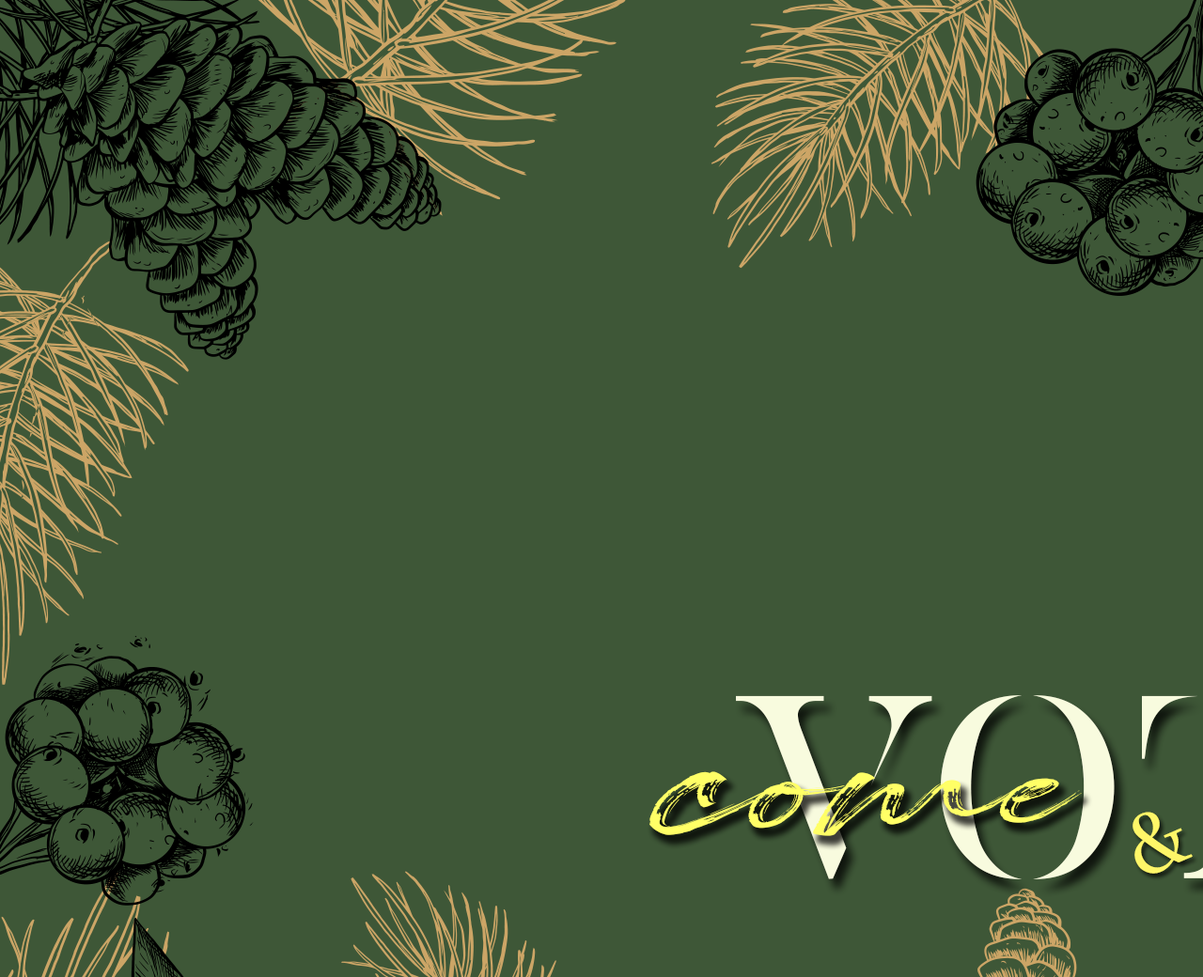
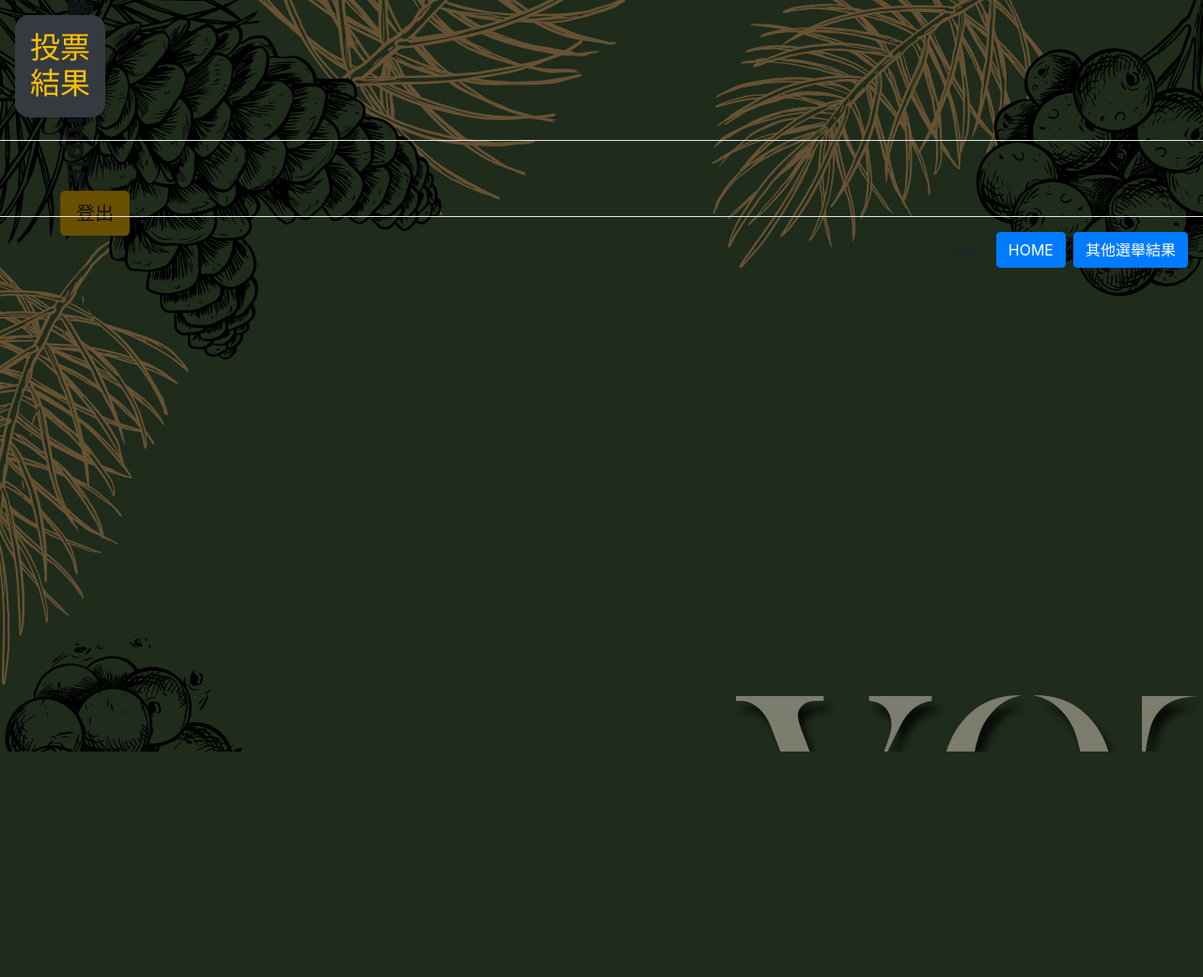
Before and after one commit to EuniQQ/polling, a PHP site: page /index.php?do=vote_result&id= in a window 1280 px wide; the page is wider, and only the part inside the window is pictured. Shown: the top 1040 px of that part at 94% size. After the commit the page ends 800 px from the top of that part, so only its background shows below. Run offline with PHP 8.4, Linux system fonts and the light colour scheme; the visitor is signed in with stand-in values (Sample User, id 1); data comes from the database, SQL or seed files in the repository; data that the repository does not hold is empty.

Commit message:
製作投票結果頁

```diff
--- a/frontend/vote_result.php
+++ b/frontend/vote_result.php
@@ -1,5 +1,30 @@
+<!DOCTYPE html>
+<html lang="en">
+<head>
+    <meta charset="UTF-8">
+    <meta http-equiv="X-UA-Compatible" content="IE=edge">
+    <meta name="viewport" content="width=device-width, initial-scale=1.0">
+    <title>Document</title>
+    <link rel="stylesheet" href="https://cdn.jsdelivr.net/npm/bootstrap@4.6.1/dist/css/bootstrap.min.css"
+        integrity="sha384-zCbKRCUGaJDkqS1kPbPd7TveP5iyJE0EjAuZQTgFLD2ylzuqKfdKlfG/eSrtxUkn" crossorigin="anonymous">
+    <link rel="stylesheet" href="https://cdnjs.cloudflare.com/ajax/libs/font-awesome/6.0.0-beta2/css/all.min.css">
+    <style>
+        .container{
+            width:500px;
+        }
+    </style>
+    </head>
+<body>
+
+
+
+
+<div class="container bg-light">
+    <div class="row">
+        <div class="modal hide fade" id="myModal">
+            <div class="modal-header text-center">
+
                 <?php
-
                     $sql="select *
                       from `topics`,
                            `options`
@@ -10,9 +35,14 @@ $sql="select *
                 $rows=q($sql);
                 ?>
 
-<h1><?=$rows[0]['topic'];?></h1>
+                <h2 class="text-warning bg-dark p-3 " style="border-radius:15px"> 投票<br>結果<br></h2>
+                <h2 class="text-white float-left"><?=$rows[0]['topic'];?></h2>
+            </div>
+            <div class="modal-body">
 
-<ol class="list-group col-md-4" style="font-size:1.2rem">
+
+
+                <ol class="list-group col-md-4 my-4 mx-auto" style="font-size:1.2rem">
                 <?php
                     foreach($rows as $row){
                         echo "<li class='list-group-item'>";
@@ -22,3 +52,33 @@ $rows=q($sql);
                     }
                 ?>
                 </ol>
+            </div>
+                <div class="modal-footer ">
+                  <a href="#" class="btn">Close</a>
+                  <a href="index.php" class="btn btn-primary">HOME</a>
+                  <a href="index.php" class="btn btn-primary">其他選舉結果</a>
+                </div>
+    </div>
+</div>
+
+
+
+
+
+    <script src="https://cdn.jsdelivr.net/npm/jquery@3.5.1/dist/jquery.slim.min.js"
+        integrity="sha384-DfXdz2htPH0lsSSs5nCTpuj/zy4C+OGpamoFVy38MVBnE+IbbVYUew+OrCXaRkfj"
+        crossorigin="anonymous"></script>
+    <script src="https://cdn.jsdelivr.net/npm/popper.js@1.16.1/dist/umd/popper.min.js"
+        integrity="sha384-9/reFTGAW83EW2RDu2S0VKaIzap3H66lZH81PoYlFhbGU+6BZp6G7niu735Sk7lN"
+        crossorigin="anonymous"></script>
+    <script src="https://cdn.jsdelivr.net/npm/bootstrap@4.6.1/dist/js/bootstrap.min.js"
+        integrity="sha384-VHvPCCyXqtD5DqJeNxl2dtTyhF78xXNXdkwX1CZeRusQfRKp+tA7hAShOK/B/fQ2"
+        crossorigin="anonymous"></script>
+
+<script type="text/javascript">
+    $(window).on('load',function(){
+        $('#myModal').modal('show');
+    });
+</script>
+</body>
+</html>
```
Also changed, not shown: css/vote_page_style.css (+9 -6 lines), frontend/vote_result copy.php (added, +24 -0 lines), vote_page.php (+15 -10 lines). Lines whose indentation alone changed are shown as unchanged.
